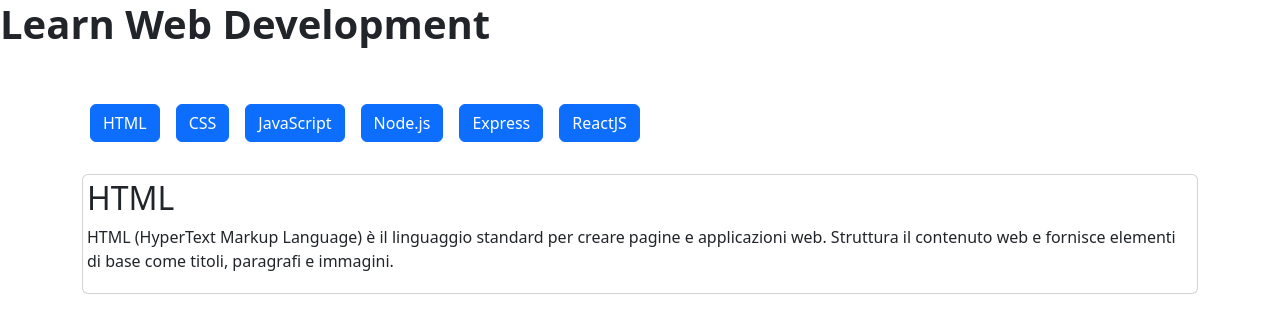
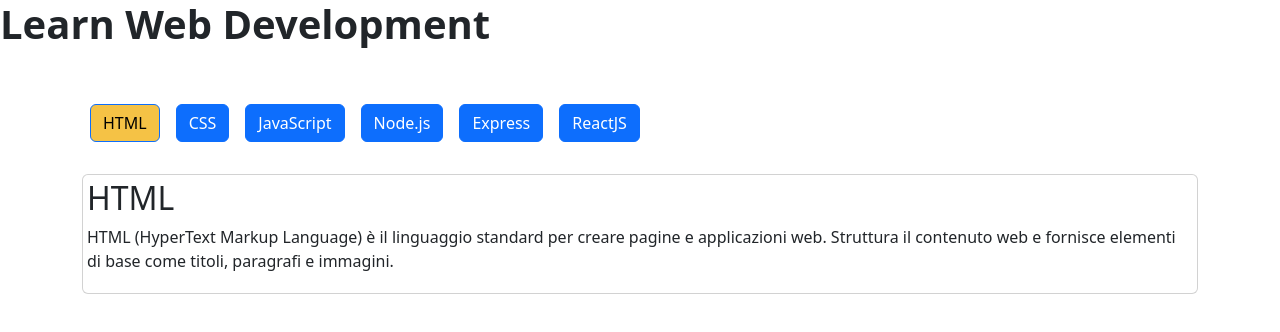
Before and after one commit to dmtpat/react-use-state, a React (Vite) app: page / in a window 1280 px wide. Shown: the top 332 px of the page. Built offline with nearby package versions, Linux system fonts and the light colour scheme.

Commit message:
Active Button

```diff
--- a/src/App.css
+++ b/src/App.css
@@ -0,0 +1,4 @@
+.selected {
+  background-color: #F5C245 !important;
+  color: #000000 !important;
+}
--- a/src/App.jsx
+++ b/src/App.jsx
@@ -11,7 +11,7 @@
       <h1 className='fw-bold fs-1' >Learn Web Development</h1>
       <div className="container mt-5">
         {languages.map((language, index) => (
-          <button key={index} className='btn btn-primary m-2' onClick={() => setSelected_id(index)}>{language.title}</button>
+          <button key={index} className={`btn btn-primary m-2 ${selected_id == index ? "selected" : ""}`} onClick={() => setSelected_id(index)}>{language.title}</button>
         ))}
         <div key={languages[selected_id].id} className="card p-1 mt-4">
           <h2>{languages[selected_id].title}</h2>
```
